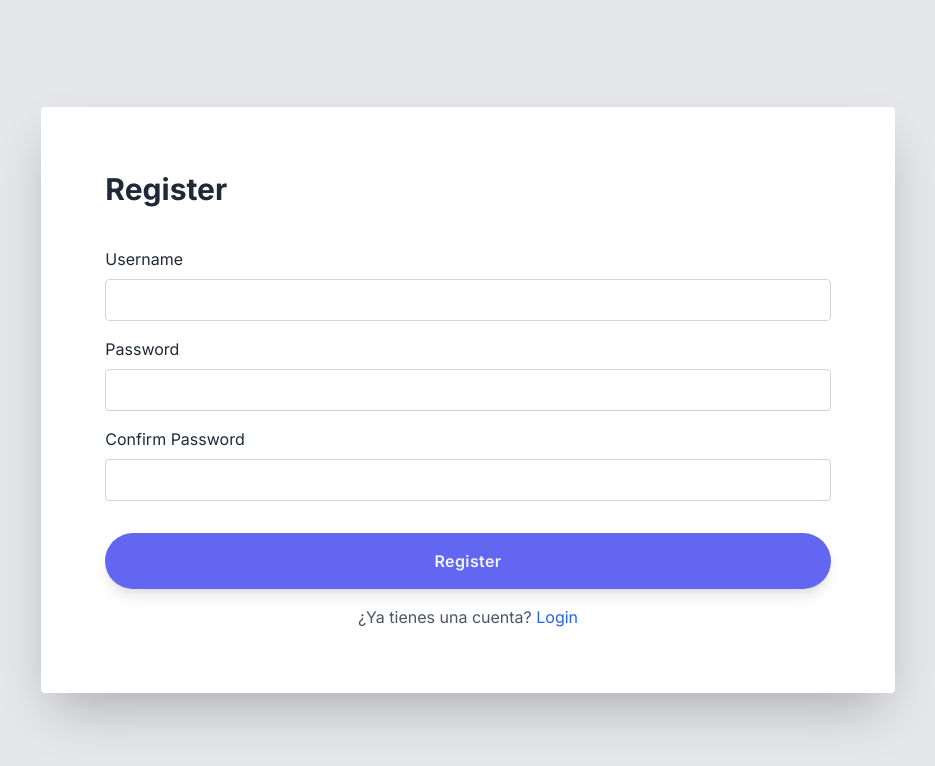
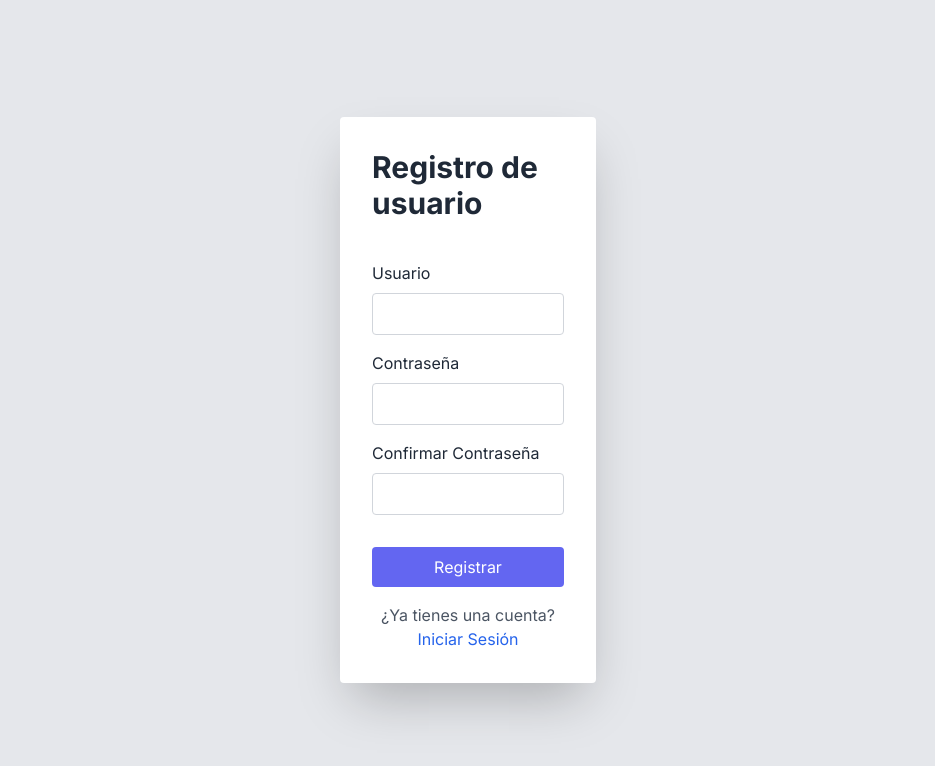
Before and after one commit to paulo1403/healthnetchain, a Next.js app in the folder frontend/: page /register in a window 1280 px wide. Shown: the top 766 px of the page, without its empty margins (172-1107 px from the left). Built offline with nearby package versions, Linux system fonts and the light colour scheme.

Commit message:
feat: login and register

```diff
--- a/frontend/app/login/page.tsx
+++ b/frontend/app/login/page.tsx
@@ -16,8 +16,8 @@ const Login = () => {
       password: "",
     },
     validationSchema: Yup.object({
-      username: Yup.string().required("Required"),
-      password: Yup.string().required("Required"),
+      username: Yup.string().required("Se necesita un usuario"),
+      password: Yup.string().required("Se necesita una contraseña"),
     }),
     onSubmit: (values) => {
       AuthService.login(values.username, values.password).then(
@@ -33,15 +33,22 @@ const Login = () => {
   });
 
   return (
-    <div className="flex justify-center items-center h-screen bg-gray-200">
-      <div className="bg-white p-16 rounded shadow-2xl w-2/3">
-        <h2 className="text-3xl font-bold mb-10 text-gray-800">Login</h2>
+    <div className="flex items-center justify-center h-screen bg-gray-200">
+      <div className="w-1/5 p-8 bg-white rounded shadow-2xl">
+        <h2 className="mb-10 text-3xl font-bold text-gray-800">
+          Iniciar Sesión
+        </h2>
         <form>
           <div>
-            <label className="block mb-2 text-gray-800">Username</label>
+            <label className="block mb-2 text-gray-800">Usuario</label>
             <input
               type="text"
-              className="w-full p-2 border border-gray-300 rounded outline-none focus:border-indigo-500 text-gray-800"
+              className={
+                "w-full p-2 text-gray-800 border border-gray-300 rounded outline-none focus:border-indigo-500" +
+                (formik.errors.username && formik.touched.username
+                  ? " border-red-500"
+                  : "")
+              }
               name="username"
               value={formik.values.username}
               onChange={formik.handleChange}
@@ -51,10 +58,15 @@ const Login = () => {
             )}
           </div>
           <div className="mt-4">
-            <label className="block mb-2 text-gray-800">Password</label>
+            <label className="block mb-2 text-gray-800">Contraseña</label>
             <input
               type="password"
-              className="w-full p-2 border border-gray-300 rounded outline-none focus:border-indigo-500 text-gray-800"
+              className={
+                "w-full p-2 text-gray-800 border border-gray-300 rounded outline-none focus:border-indigo-500" +
+                (formik.errors.password && formik.touched.password
+                  ? " border-red-500"
+                  : "")
+              }
               name="password"
               value={formik.values.password}
               onChange={formik.handleChange}
@@ -63,12 +75,21 @@ const Login = () => {
               <span className="text-red-500">{formik.errors.password}</span>
             )}
           </div>
+          {message && (
+            <div
+              className="p-4 mt-4 text-orange-700 bg-orange-100 border-l-4 border-orange-500"
+              role="alert"
+            >
+              <p className="font-bold">Error</p>
+              <p>{message}</p>
+            </div>
+          )}
           <div className="mt-8">
             <button
-              className="bg-indigo-500 text-white py-2 px-4 rounded hover:bg-indigo-700"
+              className="w-full px-4 py-2 text-white bg-indigo-500 rounded hover:bg-indigo-700"
               onClick={formik.handleSubmit as any}
             >
-              Login
+              Iniciar Sesión
             </button>
           </div>
           <div className="mt-4 text-center">
@@ -80,9 +101,6 @@ const Login = () => {
               Registrate aquí
             </span>
           </div>
-          {message && (
-            <div className="text-red-500 mt-4 text-center">{message}</div>
-          )}
         </form>
       </div>
     </div>
--- a/frontend/app/register/page.tsx
+++ b/frontend/app/register/page.tsx
@@ -23,13 +23,14 @@ const Register = () => {
       password2: "",
     },
     validationSchema: Yup.object({
-      username: Yup.string().required("Required"),
-      password: Yup.string().required("Required"),
-      password2: Yup.string().required("Required"),
+      username: Yup.string().required("Se requiere un nombre de usuario"),
+      password: Yup.string().required("Se requiere una contraseña"),
+      password2: Yup.string().required("Se requiere una contraseña"),
     }),
     onSubmit: (values) => {
+      setMessage("");
       if (values.password !== values.password2) {
-        setMessage("Passwords do not match");
+        setMessage("La contraseña no coinciden");
       } else {
         AuthService.register(values.username, values.password).then(
           () => {
@@ -45,15 +46,17 @@ const Register = () => {
   });
 
   return (
-    <div className="flex justify-center items-center h-screen bg-gray-200">
-      <div className="bg-white p-16 rounded shadow-2xl w-2/3">
-        <h2 className="text-3xl font-bold mb-10 text-gray-800">Register</h2>
+    <div className="flex items-center justify-center h-screen bg-gray-200">
+      <div className="w-1/5 p-8 bg-white rounded shadow-2xl">
+        <h2 className="mb-10 text-3xl font-bold text-gray-800">
+          Registro de usuario
+        </h2>
         <form onSubmit={formik.handleSubmit}>
           <div>
-            <label className="block mb-2 text-gray-800">Username</label>
+            <label className="block mb-2 text-gray-800">Usuario</label>
             <input
               type="text"
-              className="w-full p-2 border border-gray-300 rounded outline-none focus:border-indigo-500 text-gray-800"
+              className="w-full p-2 text-gray-800 border border-gray-300 rounded outline-none focus:border-indigo-500"
               name="username"
               value={formik.values.username}
               onChange={formik.handleChange}
@@ -63,10 +66,10 @@ const Register = () => {
             )}
           </div>
           <div className="mt-4">
-            <label className="block mb-2 text-gray-800">Password</label>
+            <label className="block mb-2 text-gray-800">Contraseña</label>
             <input
               type="password"
-              className="w-full p-2 border border-gray-300 rounded outline-none focus:border-indigo-500 text-gray-800"
+              className="w-full p-2 text-gray-800 border border-gray-300 rounded outline-none focus:border-indigo-500"
               name="password"
               value={formik.values.password}
               onChange={formik.handleChange}
@@ -76,10 +79,12 @@ const Register = () => {
             )}
           </div>
           <div className="mt-4">
-            <label className="block mb-2 text-gray-800">Confirm Password</label>
+            <label className="block mb-2 text-gray-800">
+              Confirmar Contraseña
+            </label>
             <input
               type="password"
-              className="w-full p-2 border border-gray-300 rounded outline-none focus:border-indigo-500 text-gray-800"
+              className="w-full p-2 text-gray-800 border border-gray-300 rounded outline-none focus:border-indigo-500"
               name="password2"
               value={formik.values.password2}
               onChange={formik.handleChange}
@@ -88,14 +93,21 @@ const Register = () => {
               <span className="text-red-500">{formik.errors.password2}</span>
             )}
           </div>
+          {message && (
+            <div
+              className="p-4 mt-4 text-orange-700 bg-orange-100 border-l-4 border-orange-500"
+              role="alert"
+            >
+              <p className="font-bold">Error</p>
+              <p>{message}</p>
+            </div>
+          )}
           <div className="mt-8">
             <button
               type="submit"
-              className="bg-indigo-500 text-gray-100 p-4 w-full rounded-full tracking-wide
-                            font-semibold font-display focus:outline-none focus:shadow-outline hover:bg-indigo-600
-                            shadow-lg"
+              className="w-full px-4 py-2 text-white bg-indigo-500 rounded hover:bg-indigo-700"
             >
-              Register
+              Registrar
             </button>
           </div>
           <div className="mt-4 text-center">
@@ -104,15 +116,9 @@ const Register = () => {
               className="text-blue-600 cursor-pointer hover:text-blue-800"
               onClick={() => router.push("/login")}
             >
-              Login
+              Iniciar Sesión
             </span>
           </div>
-
-          {message && (
-            <div className="mt-4">
-              <span className="text-red-500">{message}</span>
-            </div>
-          )}
         </form>
       </div>
     </div>
```
